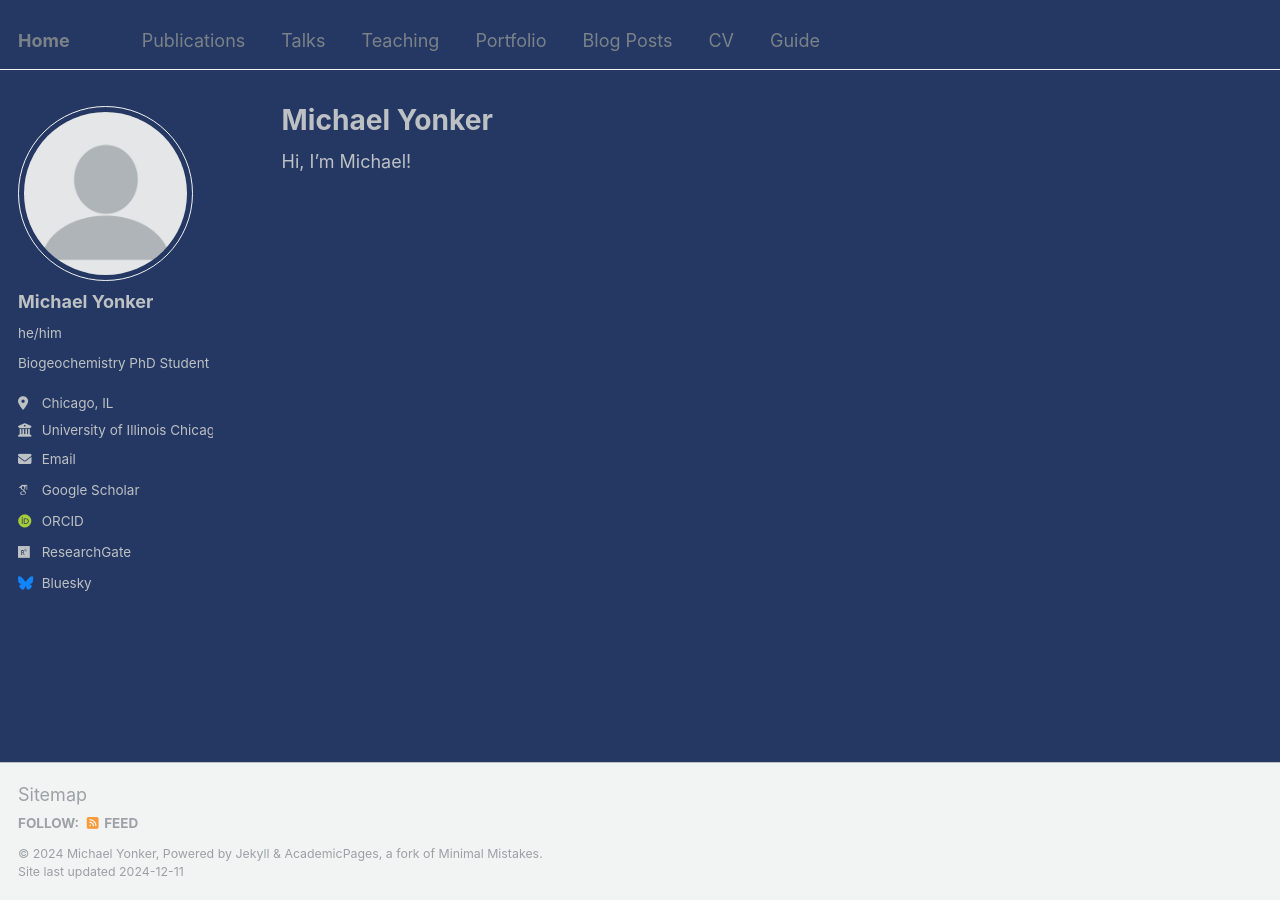
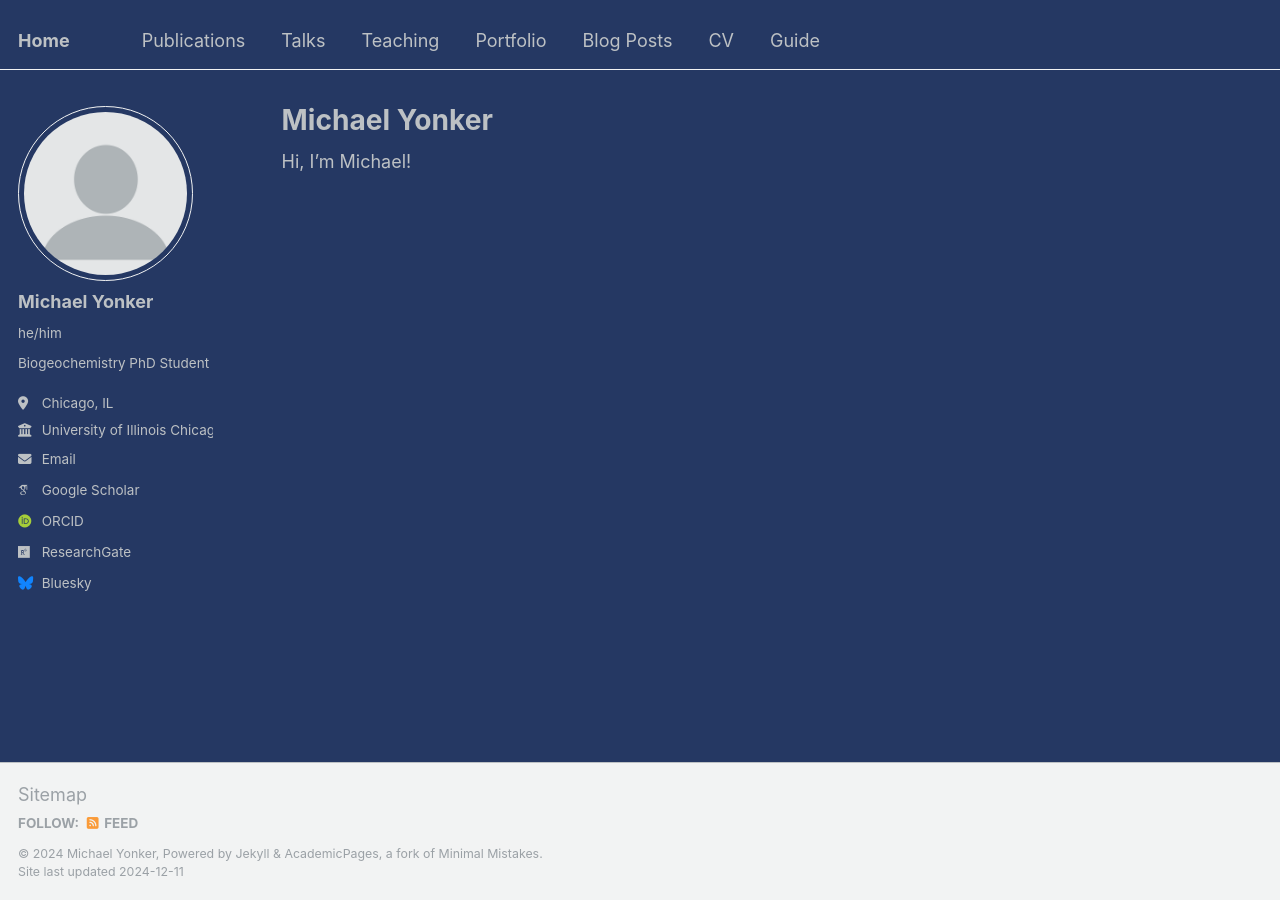
Before and after one commit to yonkaadonk/yonkaadonk.github.io, a Jekyll site: the page built from _pages/about.md, in a window 1280 px wide. Built offline with Jekyll 4.4.1, drawn with Linux system fonts in a browser that asks for light colours; some web fonts are replaced.

Commit message:
Update _variables.scss

```diff
--- a/_sass/_variables.scss
+++ b/_sass/_variables.scss
@@ -105,8 +105,9 @@ $xing-color                 : #006567;
 $link-color                 : $info-color;
 $link-color-hover           : mix(#000, $link-color, 25%);
 $link-color-visited         : mix(#fff, $link-color, 25%);
-$masthead-link-color        : $primary-color;
-$masthead-link-color-hover  : mix(#000, $primary-color, 25%);
+$masthead-title-link-color  : white;
+$masthead-link-color        : $light-gray;
+$masthead-link-color-hover  : mix(#000, $light-gray, 25%);
 
 
 /*
```
